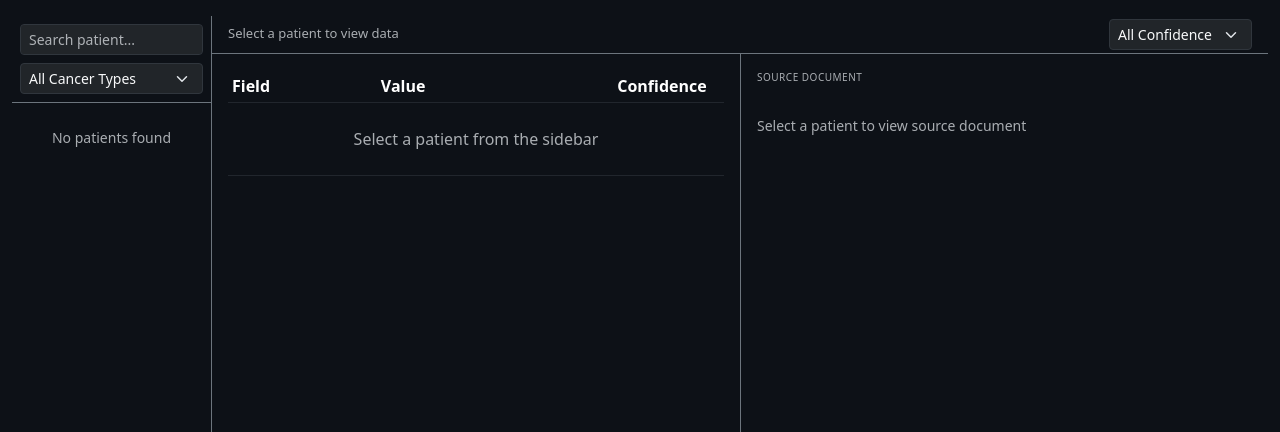
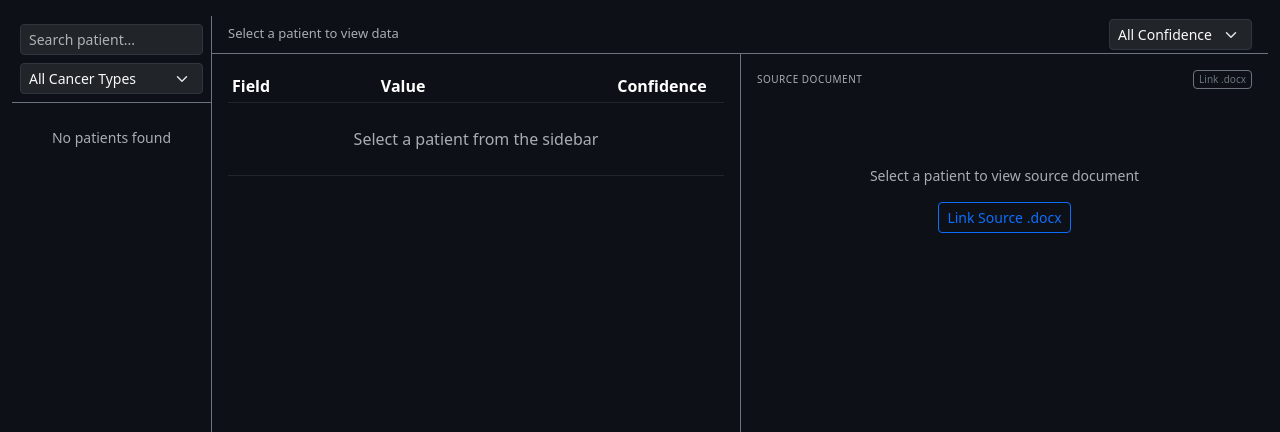
Before and after one commit to EndryuN/Clinical-AI, a Flask app: page /review in a window 1280 px wide. Shown: the part 53-485 px from the top of the page. Run offline with Flask 3, Linux system fonts and the light colour scheme; data that the repository does not hold is empty; some libraries are stand-ins or nearby versions.

Commit message:
preview loading.

```diff
--- a/app.py
+++ b/app.py
@@ -141,12 +141,30 @@ def _import_excel(file_path: str) -> list:
     meta_lookup = {}
     if "Metadata" in wb.sheetnames:
         ws_meta = wb["Metadata"]
-        for row in ws_meta.iter_rows(min_row=2, values_only=True):
-            pid, fkey, conf, reason, *_ = row
+        # Row 1 might be SOURCE_FILE
+        if ws_meta.cell(row=1, column=1).value == "SOURCE_FILE":
+            session.file_name = ws_meta.cell(row=1, column=2).value or ""
+
+        # Data starts from row 3 if Row 1 is SOURCE_FILE, else row 2
+        start_row = 3 if ws_meta.cell(row=1, column=1).value == "SOURCE_FILE" else 2
+        for row in ws_meta.iter_rows(min_row=start_row, values_only=True):
+            pid, fkey, conf, reason, *extra = row
+            source_cell = None
+            source_snippet = None
+            if len(extra) >= 2:
+                source_cell_json, source_snippet = extra[0:2]
+                if source_cell_json:
+                    try:
+                        source_cell = json.loads(source_cell_json)
+                    except:
+                        pass
+
             if pid and fkey:
                 meta_lookup[(str(pid), str(fkey))] = {
                     "confidence": conf or 'high',
-                    "reason": reason or ''
+                    "reason": reason or '',
+                    "source_cell": source_cell,
+                    "source_snippet": source_snippet
                 }
 
     ws = wb.active
@@ -160,7 +178,6 @@ def _import_excel(file_path: str) -> list:
             continue
 
         # Determine patient_id early (needed for meta_lookup)
-        # Early MRN read: needed before extractions loop for Metadata sheet lookup
         mrn_col = next((f['excel_column'] for f in all_fields if f['key'] == 'mrn'), None)
         mrn_cell_val = ws.cell(row=row_idx, column=mrn_col).value if mrn_col else None
         patient_id = str(mrn_cell_val).strip() if mrn_cell_val else f"patient_{row_idx - 1:03d}"
@@ -178,7 +195,9 @@ def _import_excel(file_path: str) -> list:
                     group_fields[field['key']] = FieldResult(
                         value=value,
                         confidence=meta.get('confidence', 'high'),
-                        reason=meta.get('reason', '')
+                        reason=meta.get('reason', ''),
+                        source_cell=meta.get('source_cell'),
+                        source_snippet=meta.get('source_snippet')
                     )
                 else:
                     group_fields[field['key']] = FieldResult(value=None, confidence='none')
@@ -569,7 +588,7 @@ def export():
         return jsonify({"error": "No data to export"}), 400
 
     output_path = os.path.join(app.config['UPLOAD_FOLDER'], 'export.xlsx')
-    write_excel(session.patients, output_path)
+    write_excel(session.patients, output_path, source_name=session.file_name)
 
     log_event('export', patients_exported=len(session.patients), format='xlsx')
 
@@ -741,17 +760,69 @@ def backend():
     })
 
 
-@app.route('/reset', methods=['POST'])
-def reset():
-    """Wipe all session data and start fresh."""
-    global session
-    session = ExtractionSession()
-    # Clear audit log
-    log_path = os.path.join(os.path.dirname(__file__), 'logs', 'audit.jsonl')
-    if os.path.exists(log_path):
-        os.remove(log_path)
-    log_event('reset')
-    return jsonify({"status": "ok"})
+@app.route('/link-source', methods=['POST'])
+def link_source():
+    """Upload a .docx to link previews/cells to an existing session (e.g. after Excel import)."""
+    if 'file' not in request.files:
+        return jsonify({"error": "No file provided"}), 400
+    if not session.patients:
+        return jsonify({"error": "No active session to link to"}), 400
+
+    file = request.files['file']
+    if not file.filename.lower().endswith('.docx'):
+        return jsonify({"error": "Only .docx files can be linked as source"}), 400
+
+    # Save with timestamp
+    import time
+    safe_name = f"{int(time.time())}_{file.filename}"
+    file_path = os.path.join(app.config['UPLOAD_FOLDER'], safe_name)
+    file.save(file_path)
+
+    try:
+        new_patients = parse_docx(file_path)
+        linked_count = 0
+
+        # Match by ID (Hospital Number) or NHS Number or Initials
+        for p_existing in session.patients:
+            match = None
+            # 1. Try ID (Hospital Number)
+            match = next((np for np in new_patients if np.id == p_existing.id), None)
+
+            # 2. Try NHS Number
+            if not match and p_existing.nhs_number:
+                match = next((np for np in new_patients if np.nhs_number == p_existing.nhs_number), None)
+
+            # 3. Try Initials (less reliable, but better than nothing if 1 & 2 fail)
+            if not match and p_existing.initials:
+                # Only match by initials if there's exactly one candidate in the new file
+                candidates = [np for np in new_patients if np.initials == p_existing.initials]
+                if len(candidates) == 1:
+                    match = candidates[0]
+
+            if match:
+                p_existing.raw_cells = match.raw_cells
+                p_existing.raw_text = match.raw_text
+                linked_count += 1
+
+        # Render previews for all patients (even if some didn't match, we try)
+        ts = safe_name.split('_')[0]
+        preview_dir = os.path.join(app.static_folder, 'previews', ts)
+        os.makedirs(preview_dir, exist_ok=True)
+        for p in session.patients:
+            if p.raw_cells: # Only render if we have cells
+                render_patient_preview(p, preview_dir)
+
+        session.file_name = safe_name
+        log_event('link_source', file_name=file.filename, matched=linked_count)
+
+        return jsonify({
+            "status": "ok",
+            "matched": linked_count,
+            "total": len(session.patients)
+        })
+
+    except Exception as e:
+        return jsonify({"error": str(e)}), 500
 
 
 # Helper functions
--- a/static/js/app.js
+++ b/static/js/app.js
@@ -378,16 +378,17 @@ function selectPatient(patientId) {
             window._previewCoords = null;
             const previewImg = document.getElementById('preview-img');
             const previewPlaceholder = document.getElementById('preview-placeholder');
+            const previewCanvas = document.getElementById('preview-canvas');
+
             fetch(`/patient/${patientId}/preview`)
                 .then(r => r.json())
                 .then(preview => {
                     if (preview.image_url && previewImg) {
                         window._previewCoords = preview.coords;
                         previewImg.onload = function() {
-                            const canvas = document.getElementById('preview-canvas');
-                            if (canvas && previewImg.clientWidth > 0) {
-                                canvas.width = previewImg.clientWidth;
-                                canvas.height = previewImg.clientHeight;
+                            if (previewCanvas && previewImg.clientWidth > 0) {
+                                previewCanvas.width = previewImg.clientWidth;
+                                previewCanvas.height = previewImg.clientHeight;
                             }
                         };
                         previewImg.onerror = function() {
@@ -397,12 +398,19 @@ function selectPatient(patientId) {
                         previewImg.src = preview.image_url;
                         previewImg.style.display = 'block';
                         if (previewPlaceholder) previewPlaceholder.style.display = 'none';
+                    } else {
+                        if (previewImg) previewImg.style.display = 'none';
+                        if (previewPlaceholder) previewPlaceholder.style.display = 'block';
                     }
                 })
-                .catch(() => {});
+                .catch(() => {
+                    if (previewImg) previewImg.style.display = 'none';
+                    if (previewPlaceholder) previewPlaceholder.style.display = 'block';
+                });
 
             // Store extractions for re-rendering on filter change
             allPatientExtractions = data.extractions || {};
+            // ... (rest of selectPatient)
 
             // Use schema order, but push completely empty tabs to the end
             const schemaOrder = Object.keys(schemaGroups);
@@ -451,14 +459,27 @@ function highlightSource(fr) {
 
     if (!fr || fr.value === null || fr.value === undefined) return;
 
-    const rows = MARKER_TO_ROWS[fr.source_snippet];
-    if (!rows) {
-        // No annotation marker — field came from regex or LLM without a location
+    let rows = MARKER_TO_ROWS[fr.source_snippet];
+    let cellsToHighlight = [];
+
+    if (rows) {
+        for (const row of rows) {
+            for (let col = 0; col < 3; col++) {
+                cellsToHighlight.push({row: row, col: col});
+            }
+        }
+    } else if (fr.source_cell) {
+        cellsToHighlight.push(fr.source_cell);
+    }
+
+    if (cellsToHighlight.length === 0) {
+        // No annotation marker and no source cell — field came from LLM without a location
         if (fr.value !== null && fr.value !== '' && warning) warning.classList.remove('d-none');
         return;
     }
+
     if (!window._previewCoords) {
-        // No preview available for this patient (e.g. Excel import) — not a hallucination
+        // No preview available for this patient (e.g. Excel import where original preview is missing)
         return;
     }
 
@@ -477,9 +498,8 @@ function highlightSource(fr) {
     ctx.strokeStyle = colour.stroke;
     ctx.lineWidth = 2;
 
-    for (const row of rows) {
-        for (let col = 0; col < 3; col++) {
-            const cell = window._previewCoords[`${row},${col}`];
+    for (const cellPos of cellsToHighlight) {
+        const cell = window._previewCoords[`${cellPos.row},${cellPos.col}`];
         if (!cell) continue;
         const x = cell.x * scaleX;
         const y = cell.y * scaleY;
@@ -487,7 +507,6 @@ function highlightSource(fr) {
         const h = cell.h * scaleY;
         ctx.fillRect(x, y, w, h);
         ctx.strokeRect(x, y, w, h);
-        }
     }
 }
 
@@ -725,3 +744,42 @@ function initLiveReview() {
 if (document.getElementById('source-panel')) {
     initLiveReview();
 }
+
+function linkSourceFile(file) {
+    if (!file) return;
+    const btn = document.getElementById('btn-link-source');
+    const originalText = btn.textContent;
+    btn.textContent = 'Linking...';
+    btn.disabled = true;
+
+    const formData = new FormData();
+    formData.append('file', file);
+
+    fetch('/link-source', { method: 'POST', body: formData })
+        .then(r => r.json())
+        .then(data => {
+            btn.textContent = originalText;
+            btn.disabled = false;
+            if (data.error) {
+                alert('Link failed: ' + data.error);
+                return;
+            }
+            const successDiv = document.getElementById('link-success');
+            const countSpan = document.getElementById('link-match-count');
+            const linkMatchCount = document.getElementById('link-match-count');
+            if (successDiv && linkMatchCount) {
+                linkMatchCount.textContent = data.matched;
+                successDiv.classList.remove('d-none');
+                setTimeout(() => successDiv.classList.add('d-none'), 5000);
+            }
+            // Refresh current patient preview if one is selected
+            if (currentPatientId) {
+                selectPatient(currentPatientId);
+            }
+        })
+        .catch(err => {
+            btn.textContent = originalText;
+            btn.disabled = false;
+            alert('Link failed: ' + err);
+        });
+}
--- a/templates/review.html
+++ b/templates/review.html
@@ -66,15 +66,29 @@
 
             <!-- Right: Patient Document Preview (image + canvas highlight overlay) -->
             <div id="source-panel" class="border-start border-secondary overflow-auto p-3" style="flex:1; min-width:0;">
-                <div class="text-muted small text-uppercase mb-1" style="font-size:10px; letter-spacing:0.5px;">Source Document</div>
+                <div class="d-flex justify-content-between align-items-center mb-1">
+                    <div class="text-muted small text-uppercase" style="font-size:10px; letter-spacing:0.5px;">Source Document</div>
+                    <button id="btn-link-source" class="btn btn-outline-secondary btn-sm" style="font-size:10px; padding: 1px 5px;" onclick="document.getElementById('link-source-input').click()">
+                        Link .docx
+                    </button>
+                    <input type="file" id="link-source-input" class="d-none" accept=".docx" onchange="linkSourceFile(this.files[0])">
+                </div>
                 <div id="source-warning" class="d-none alert alert-danger py-1 small mt-1 mb-2">
                     Value not found in source document — possible hallucination
+                </div>
+                <div id="link-success" class="d-none alert alert-success py-1 small mt-1 mb-2">
+                    Source linked! <span id="link-match-count"></span> patients matched.
                 </div>
                 <div id="preview-container" style="position:relative; display:inline-block; width:100%;">
                     <img id="preview-img" src="" alt="" style="display:none; width:100%; border:1px solid #333; border-radius:4px;">
                     <canvas id="preview-canvas" style="position:absolute; top:0; left:0; pointer-events:none; width:100%; height:100%;"></canvas>
                 </div>
-                <span id="preview-placeholder" class="text-muted small">Select a patient to view source document</span>
+                <div id="preview-placeholder" class="text-center py-5">
+                    <p class="text-muted small mb-3">Select a patient to view source document</p>
+                    <button class="btn btn-sm btn-outline-primary" onclick="document.getElementById('link-source-input').click()">
+                        Link Source .docx
+                    </button>
+                </div>
             </div>
 
         </div>
```
Also changed, not shown: export/excel_writer.py (+10 -5 lines). Lines whose indentation alone changed are shown as unchanged.
